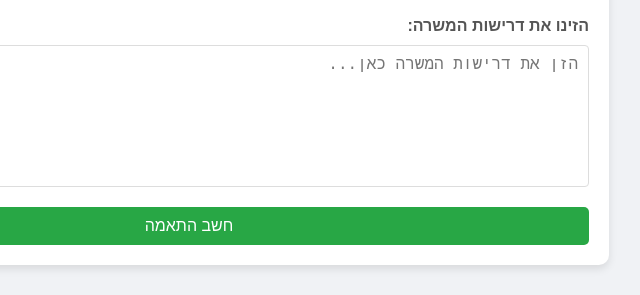
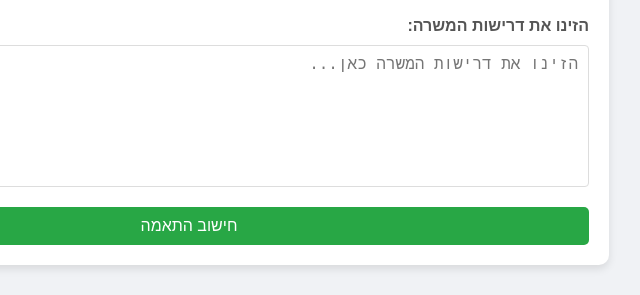
Before and after one commit to tools-by-rotem/resume-scanner, a plain HTML site: page index.html in a window 1280 px wide. Shown: the part 202-497 px from the top of the page, 451-1091 px from the left. Drawn offline with Linux system fonts and the light colour scheme.

Commit message:
Update index.html
Button text editing

```diff
--- a/index.html
+++ b/index.html
@@ -113,9 +113,9 @@
             <input type="file" id="resume" accept=".pdf" />
 
             <label for="jobDescription">הזינו את דרישות המשרה:</label>
-            <textarea id="jobDescription" placeholder="הזן את דרישות המשרה כאן..."></textarea>
+            <textarea id="jobDescription" placeholder="הזינו את דרישות המשרה כאן..."></textarea>
 
-            <button type="button" onclick="calculateScore()">חשב התאמה</button>
+            <button type="button" onclick="calculateScore()">חישוב התאמה</button>
         </form>
 
         <div id="result">
```
